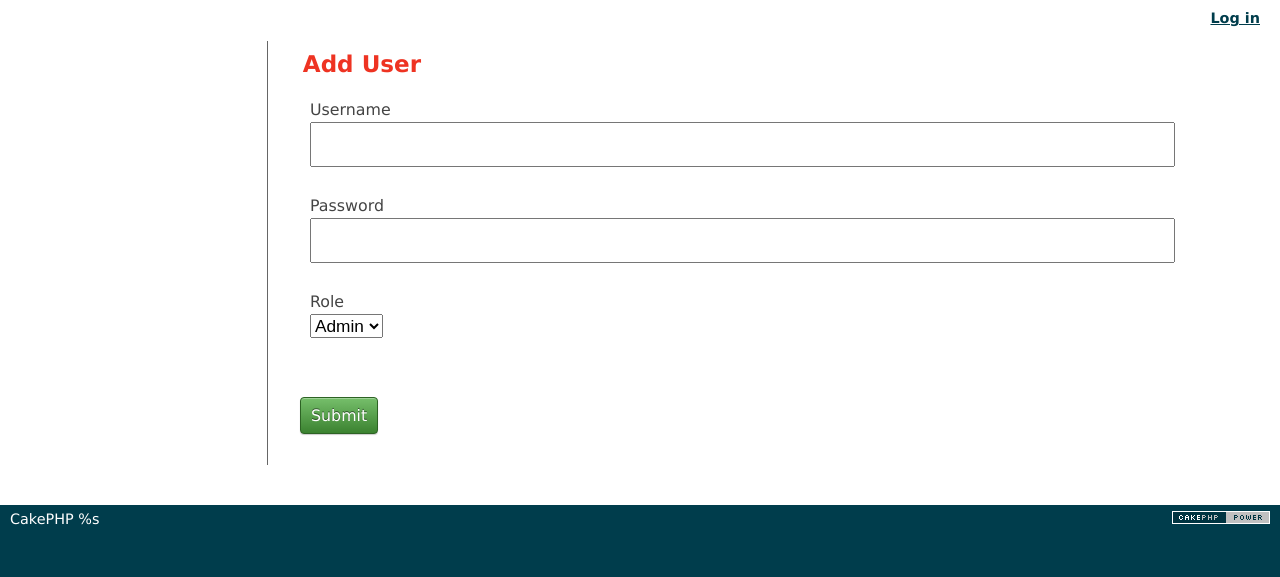
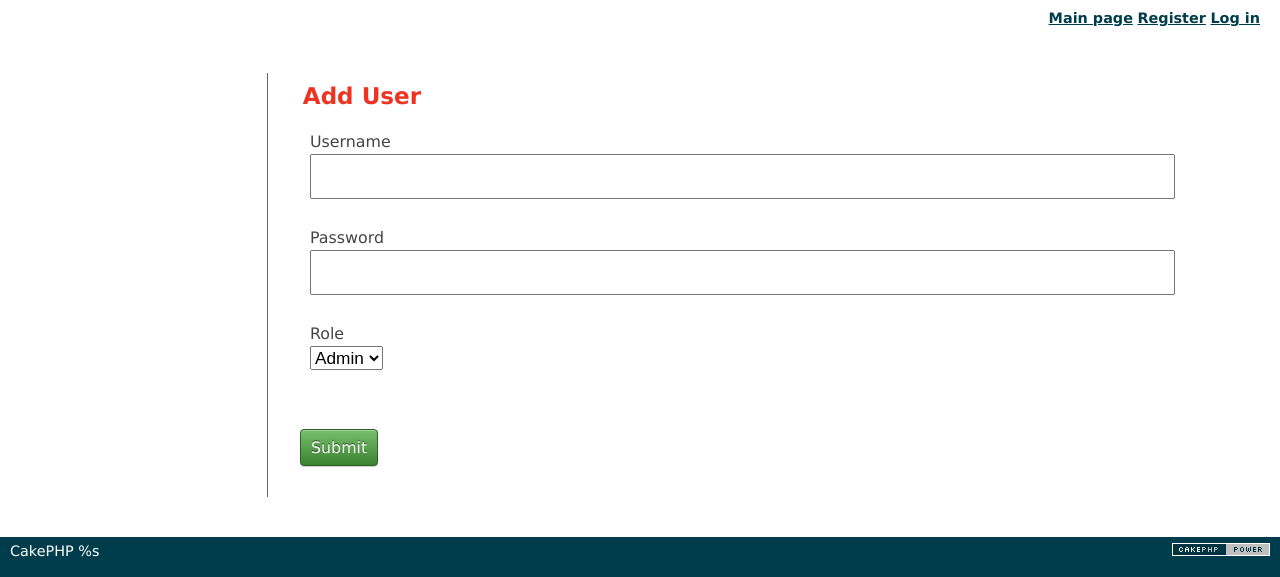
Before and after one commit to Seb7159/GeneoBlog, a CakePHP app: the page made by app/View/Users/add.ctp in a window 1280 px wide. Shown: the part 47-624 px from the top of the page. Run offline with PHP 8.4 and a stand-in for CakePHP, Linux system fonts and the light colour scheme; the template is opened without the code that fills it, so the values that code supplies are empty; form fields are guessed from the names that the template uses; some libraries are stand-ins or nearby versions.

Commit message:
Added final tweaks
Edited README.md, cut mySQL queries from the bottom of the pages, added a "Hello user!" message on each page when the user is connected.

```diff
--- a/app/View/Layouts/default.ctp
+++ b/app/View/Layouts/default.ctp
@@ -43,13 +43,19 @@
 		<div id="content">
 			<div id="log">
 				<p align='right'>
-				<?php if (AuthComponent::user()):
+				<?php
+
+				if (AuthComponent::user()):
 				  // The user is logged in, show the logout link
+				  echo $this->Html->link('Main page', array('controller' => 'posts', 'action' => 'index'))." ";
 				  echo $this->Html->link('Add post', array('controller' => 'posts', 'action' => 'add'))." ";
 				  echo $this->Html->link('Log out', array('controller' => 'users', 'action' => 'logout'));
+				  echo "<br><br> Hello, ".AuthComponent::user()['username']."!      ";
 				else:
 				  // The user is not logged in, show login link
-				  echo $this->Html->link('Log in', array('controller' => 'users', 'action' => 'login'));
+				  echo $this->Html->link('Main page', array('controller' => 'posts', 'action' => 'index'))." ";
+				  echo $this->Html->link('Register', array('controller' => 'users', 'action' => 'add'))." ";
+				  echo $this->Html->link('Log in', array('controller' => 'users', 'action' => 'login'))."<br><br><br>";
 				endif; ?> </p>
 			</div>
 
@@ -69,6 +75,6 @@
 			</p>
 		</div>
 	</div>
-	<?php echo $this->element('sql_dump'); ?>
+	<?php //echo $this->element('sql_dump'); ?>
 </body>
 </html>
--- a/app/View/Users/index.ctp
+++ /dev/null
@@ -1 +0,0 @@
-<h1> You are not allowed to view the users! </h1>
```
Also changed, not shown: README.md, 2 other files.
